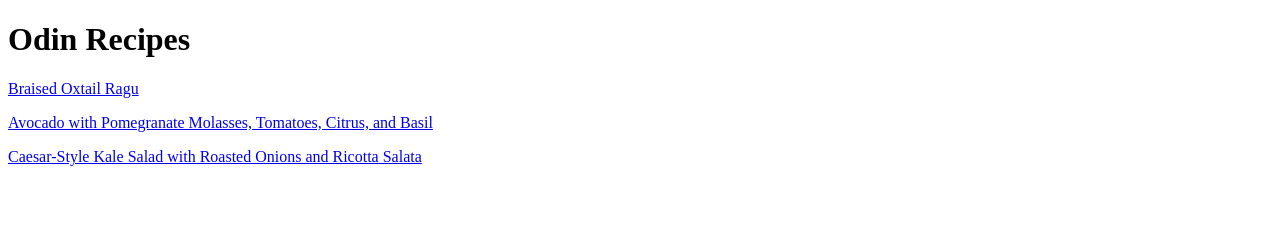
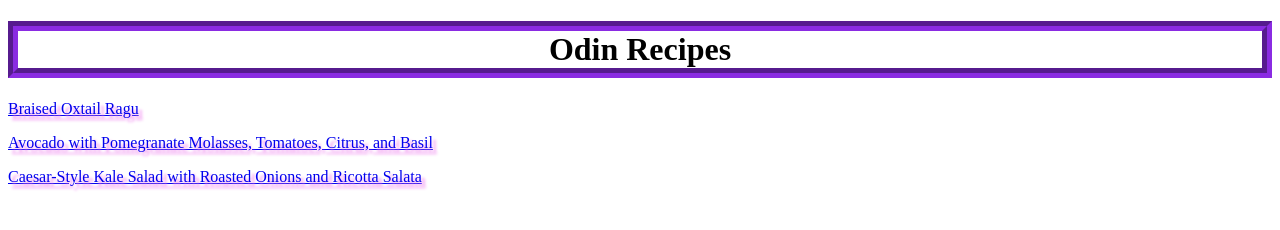
Before and after one commit to dsendros/odin-recipes, a website: page index.html in a window 1280 px wide. Drawn offline with Linux system fonts and the light colour scheme.

Commit message:
Style index.html
Fixes #17

```diff
--- a/styles.css
+++ b/styles.css
@@ -0,0 +1,11 @@
+h1  {
+    text-align: center;
+    border-style: groove;
+    border-color: blueviolet;
+    border-width: 10px;
+}
+
+p   {
+    resize:both;
+    text-shadow: 4px 4px 3px violet;
+}
```
Also changed, not shown: index.html (+0 -1 lines).
